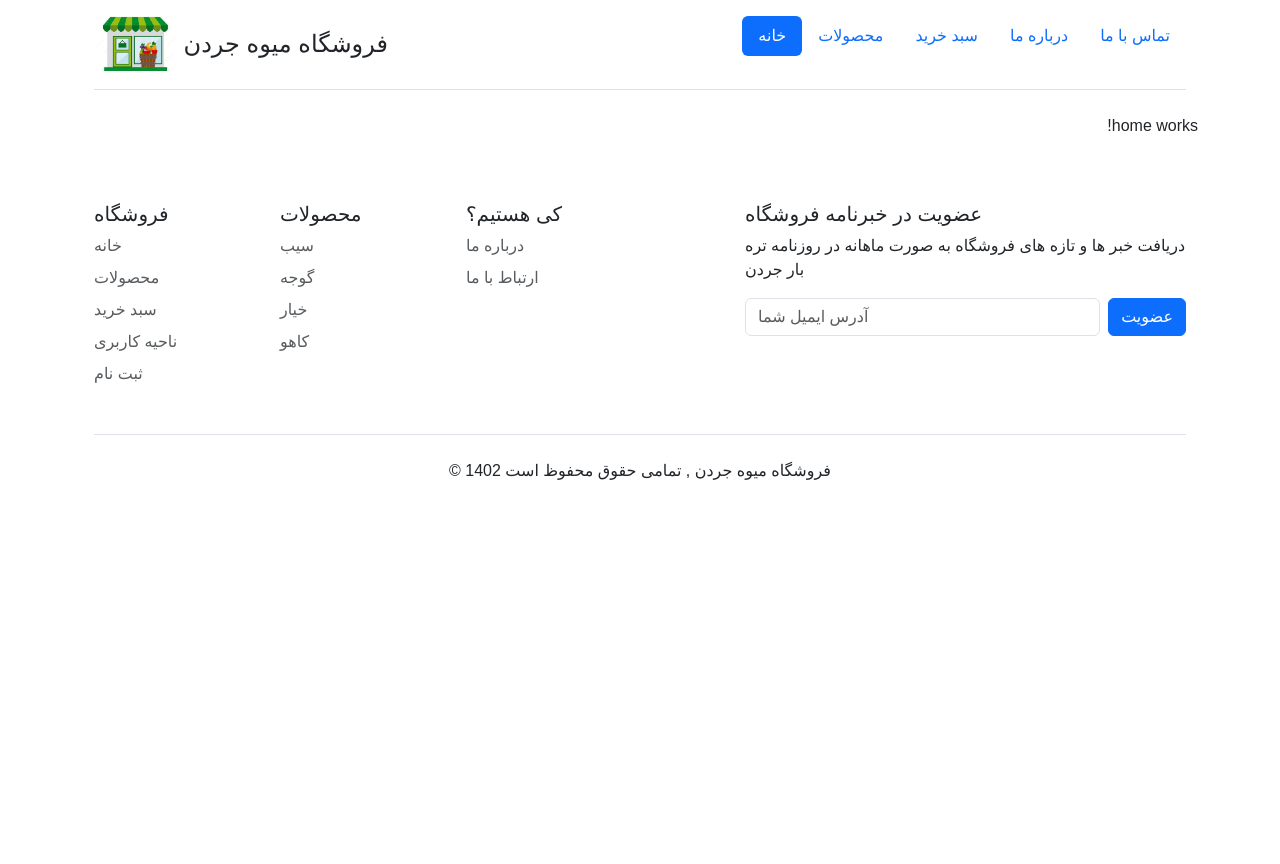
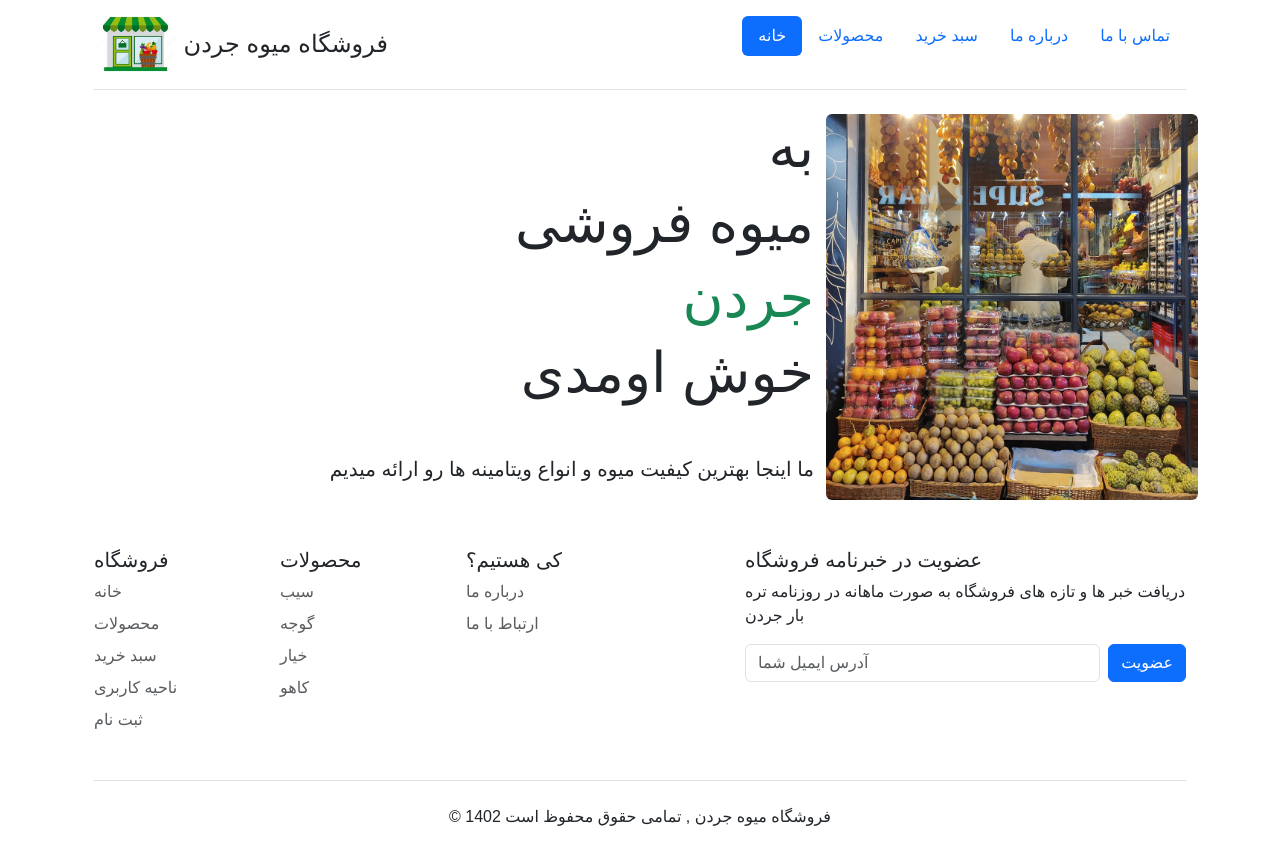
Before and after one commit to izadnia/shopWithAngular, an Angular app: page /home in a window 1280 px wide. Shown: the top 864 px of the page. Before the commit the page ends 800 px from the top, so only its background shows below. Built offline with nearby package versions, Linux system fonts and the light colour scheme; a web font is replaced by a local one.

Commit message:
home created

```diff
--- a/src/app/app.module.ts
+++ b/src/app/app.module.ts
@@ -7,6 +7,7 @@ import { NgbModule } from '@ng-bootstrap/ng-bootstrap';
 import { HeaderComponent } from './layouts/header/header.component';
 import { FooterComponent } from './layouts/footer/footer.component';
 import { SidebarComponent } from './layouts/sidebar/sidebar.component';
+import { RouterModule } from '@angular/router';
 
 
 @NgModule({
@@ -19,7 +20,8 @@ import { SidebarComponent } from './layouts/sidebar/sidebar.component';
   imports: [
     BrowserModule,
     AppRoutingModule,
-    NgbModule
+    NgbModule,
+    RouterModule
   ],
   providers: [],
   bootstrap: [AppComponent]
--- a/src/app/modules/home/componet/home.component.html
+++ b/src/app/modules/home/componet/home.component.html
@@ -1 +1,16 @@
-<p>home works!</p>
+<section class="jumbotron d-flex justify-content-around ">
+  <div class="col-md-4 d-flex ">
+    <img src="assets/img/us.jpg" class="card-img-top rounded" alt="product" />
+  </div>
+  <div class="container mw-33">
+    <h1 class="display-4">به</h1>
+    <h1 class="display-4"> میوه فروشی </h1>
+    <h1 class="display-4 text-success">جردن</h1>
+    <h1 class="display-4">خوش اومدی</h1>
+
+    <p class="lead  mt-5">
+      ما اینجا بهترین کیفیت میوه و انواع ویتامینه ها رو ارائه میدیم
+    </p>
+    <!-- <a [routerLink]="['/products']" class="btn btn-success btn-lg">دیدن محصولات</a> -->
+  </div>
+</section>
```
Also changed, not shown: src/app/modules/home/home-routing.module.ts (deleted, +0 -10 lines), src/app/modules/home/home.module.ts (deleted, +0 -17 lines), src/assets/img/us.jpg (added).
